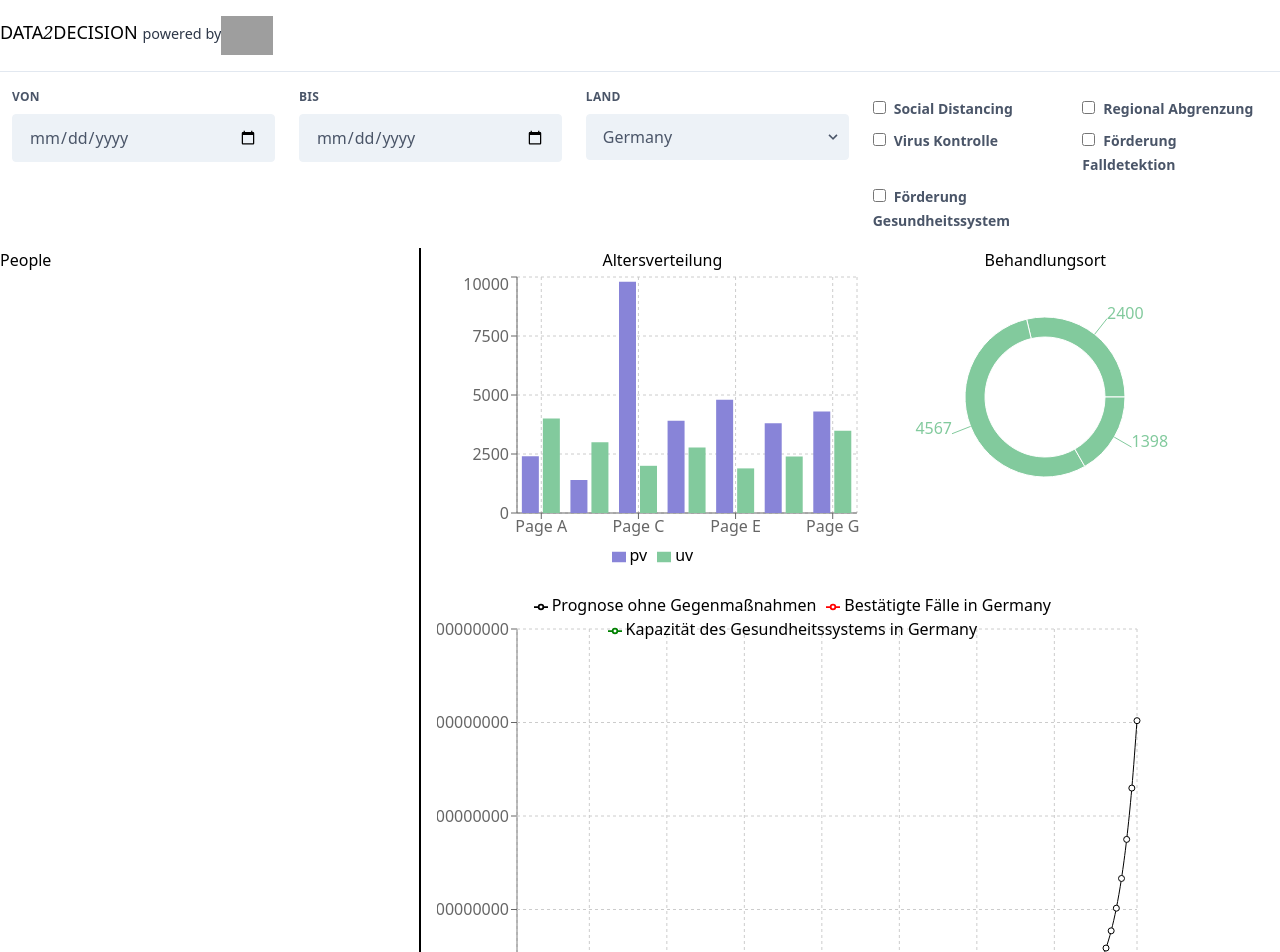
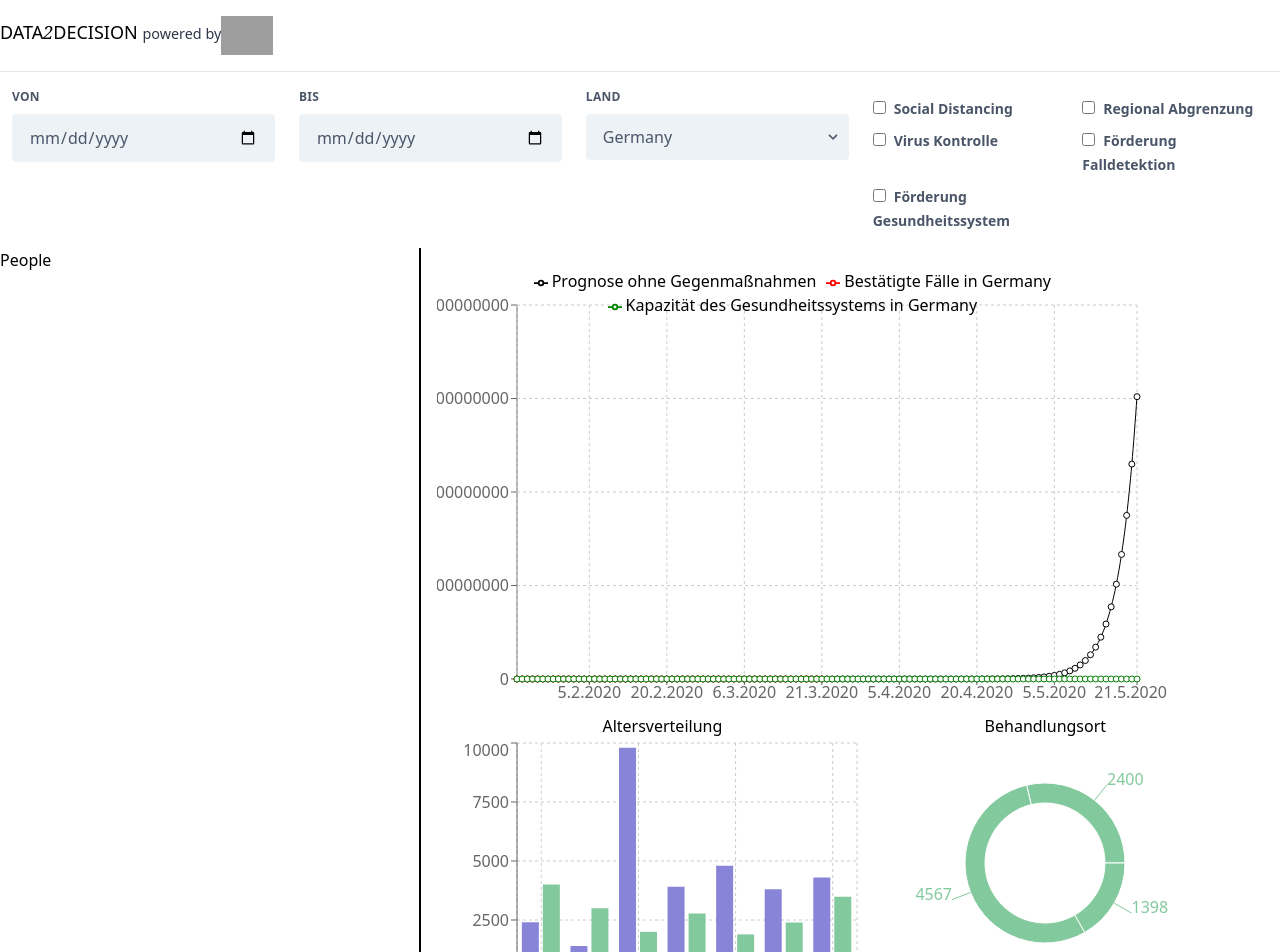
Before and after one commit to jenslaufer/Data2Decision, a React (Create React App) app in the folder dashboard/: page / in a window 1280 px wide. Shown: the top 952 px of the page. Built offline with nearby package versions, Linux system fonts and the light colour scheme; grey boxes are pictures that could not be loaded.

Commit message:
swap graphs

```diff
--- a/dashboard/src/App.tsx
+++ b/dashboard/src/App.tsx
@@ -45,14 +45,14 @@ function App() {
           <div className="w-1/3 mr-4 border-black border-r-2">People</div>
           <div className="w-2/3">
             <div className="flex flex-col">
+              <div className="flex flex-col mt-4">
+                {<HealthcarePressure country={stateSelection} strategies={strategies}/>}
+              </div>
               <div className="flex">
                 <div className="mr-2">
                   <AgeDistribution />
                 </div>
                 <TreatmentLocation />
-              </div>
-              <div className="flex flex-col mt-4">
-                {<HealthcarePressure country={stateSelection} strategies={strategies}/>}
               </div>
             </div>
           </div>
```
